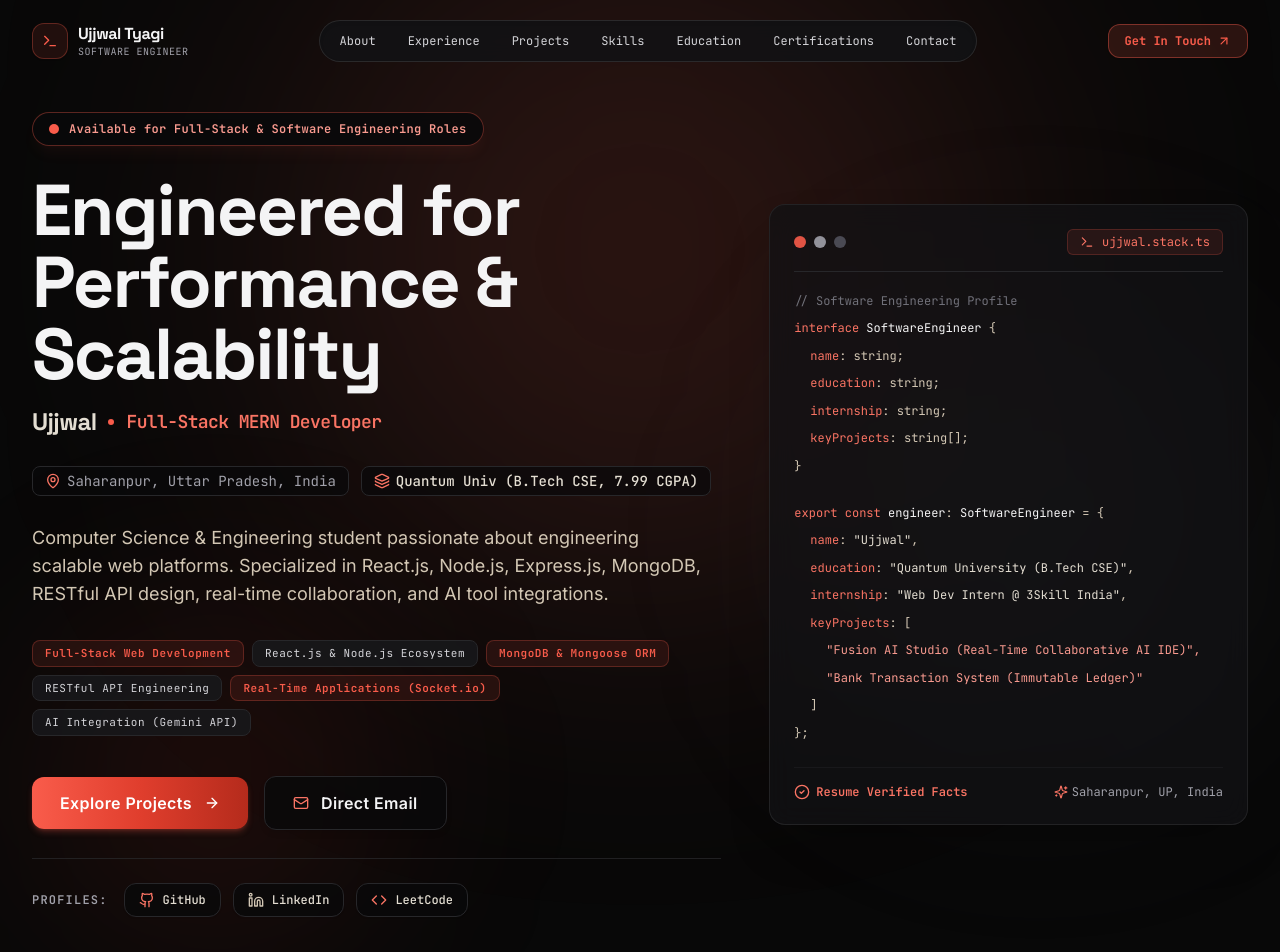
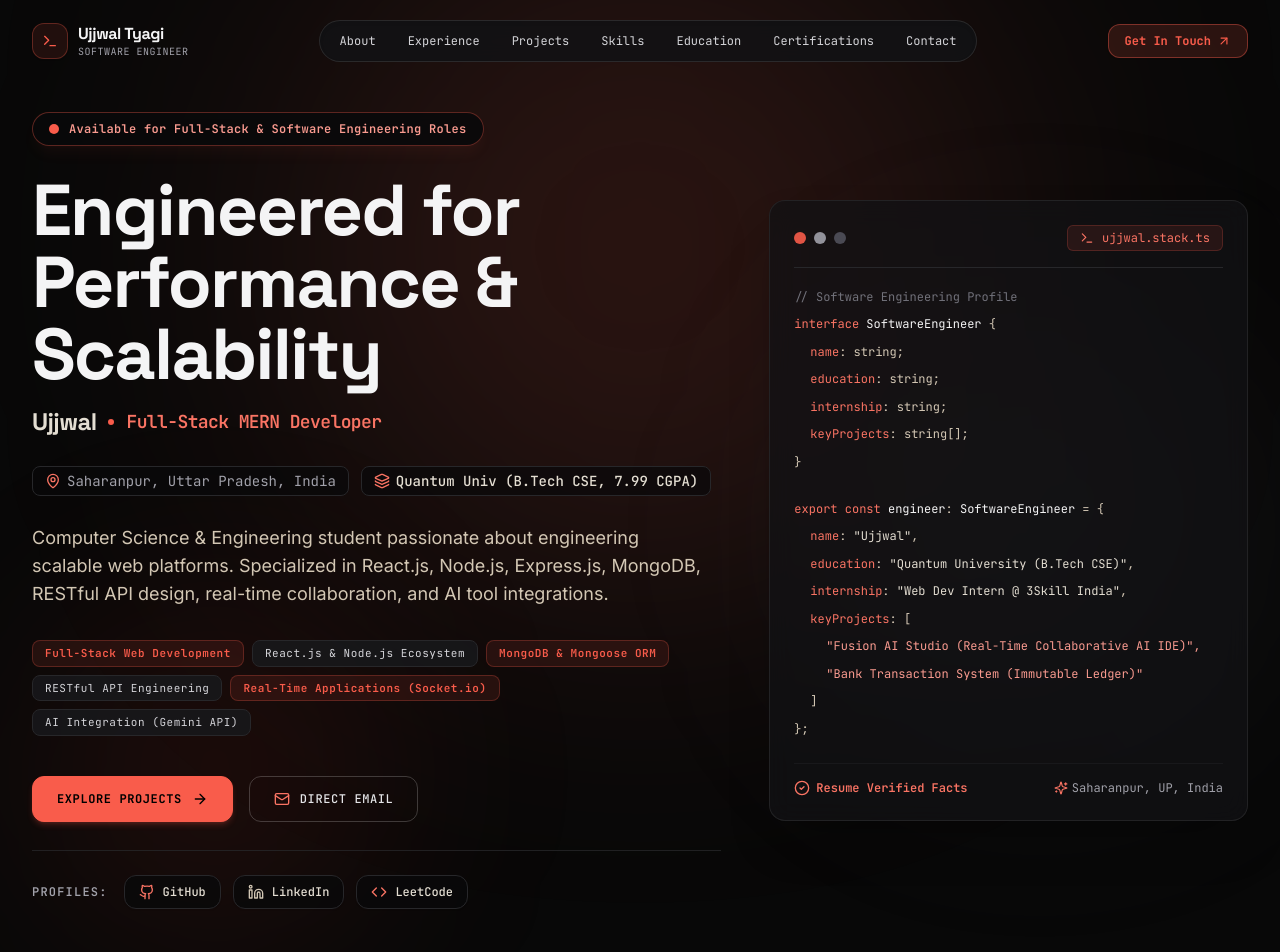
Before and after one commit to ujjwaltyagivashishtha/Portfolio, a React (Vite) app: page / in a window 1280 px wide. Shown: the top 952 px of the page. Built offline with nearby package versions, Linux system fonts and the light colour scheme; the HTML template or start-up script is replaced by a standard one.

Commit message:
refactor: update UI components with cohesive color theme and numbered section headings

```diff
--- a/src/components/ui/Button.jsx
+++ b/src/components/ui/Button.jsx
@@ -14,19 +14,19 @@ export const Button = ({
 }) => {
   const Component = href ? 'a' : as;
 
-  const baseStyles = 'inline-flex items-center justify-center font-medium transition-all duration-250 rounded-xl focus:outline-none focus:ring-2 focus:ring-coral-400/50 disabled:opacity-50 disabled:pointer-events-none cursor-pointer tracking-wide shadow-md active:scale-95';
+  const baseStyles = 'inline-flex items-center justify-center font-mono font-medium transition-all duration-200 focus:outline-none disabled:opacity-50 disabled:pointer-events-none cursor-pointer tracking-wider uppercase text-xs rounded-xl border';
 
   const variants = {
-    primary: 'bg-gradient-to-r from-coral-500 via-coral-600 to-coral-700 text-white font-semibold hover:from-coral-400 hover:to-coral-600 shadow-coral-500/25 hover:shadow-coral-500/40 hover:shadow-lg',
-    secondary: 'bg-stone-200 text-stone-950 font-bold hover:bg-paper-100 hover:text-black shadow-stone-200/20 hover:shadow-stone-200/35 hover:shadow-lg',
-    outline: 'border border-stone-800 bg-stone-950/80 text-paper-100 hover:border-coral-500/60 hover:bg-stone-900/90 hover:text-coral-300',
-    ghost: 'text-stone-300 hover:text-coral-400 hover:bg-coral-500/10',
+    primary: 'bg-[#F95C4B] text-black border-[#F95C4B] font-bold hover:bg-[#FF6B5B] hover:border-[#FF6B5B] shadow-md shadow-[#F95C4B]/20',
+    secondary: 'bg-zinc-100 text-black border-zinc-100 font-bold hover:bg-white',
+    outline: 'bg-transparent text-zinc-200 border-white/20 hover:border-[#F95C4B] hover:text-[#F95C4B]',
+    ghost: 'bg-transparent text-zinc-400 border-transparent hover:text-zinc-100 hover:border-white/10',
   };
 
   const sizes = {
-    sm: 'text-xs px-3.5 py-2 gap-1.5',
-    md: 'text-sm px-5 py-2.5 gap-2',
-    lg: 'text-base px-7 py-3.5 gap-3 font-semibold',
+    sm: 'px-3.5 py-2 gap-1.5',
+    md: 'px-5 py-2.5 gap-2',
+    lg: 'px-6 py-3.5 gap-2.5 text-xs',
   };
 
   return (
```
